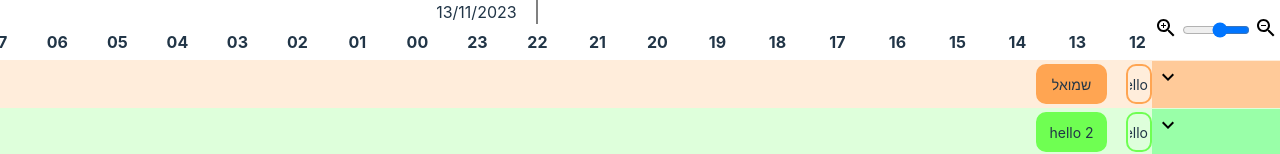
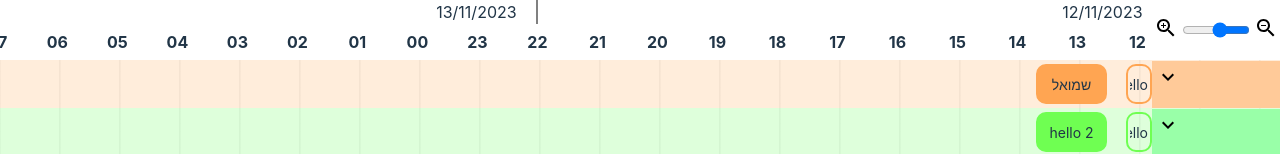
Before and after one commit to OdedVaalany/Gantt, a React (Vite) app: page / in a window 1280 px wide. Shown: the top 154 px of the page. Built offline with nearby package versions, Linux system fonts and the light colour scheme.

Commit message:
finish without icons

```diff
--- a/src/components/Gantt/Gantt.styled.ts
+++ b/src/components/Gantt/Gantt.styled.ts
@@ -6,6 +6,8 @@ export const GanttWrapper = styled.div`
   direction: rtl;
   position: relative;
   min-height: 100%;
+  background-image: linear-gradient(to left, #808080 0.5%, white 1%);
+  background-size: 60px 60px;
 
   #ganttBody {
     position: relative;
--- a/src/components/Gantt/Gantt.tsx
+++ b/src/components/Gantt/Gantt.tsx
@@ -3,6 +3,7 @@ import { GanttWrapper } from "./Gantt.styled";
 import GanttTimeLine from "../GanttTimeLine/GanttTimeLine";
 import {
   MIN,
+  getThisDay,
   nextScale,
   prevScale,
   toTimeFormat,
@@ -78,9 +79,15 @@ const Gantt: FC<GanttProps> = ({
   };
 
   window.onresize = () => setWidth(window.innerWidth);
-
+  console.log(((timeRange.start - getThisDay(timeRange.start)) / scale) % 60);
   return (
-    <GanttWrapper>
+    <GanttWrapper
+      style={{
+        backgroundPositionX: `${
+          (((timeRange.start - getThisDay(timeRange.start)) / scale) % 60) + 15
+        }px`,
+      }}
+    >
       <GanttTimeLine timeRange={timeRange} scale={scale} setScale={setScale} />
       <div onMouseMove={handleDrag} onWheel={handleZoom} id="ganttBody">
         {data.map((data: ganttRow, index: number) => (
--- a/src/components/GanttTimeLine/GanttTimeLine.styled.ts
+++ b/src/components/GanttTimeLine/GanttTimeLine.styled.ts
@@ -15,20 +15,17 @@ export const GanttTimeLineWrapper = styled.div`
     overflow: visible;
     transform: translateX(50%);
     z-index: 1;
-    justify-content: center;
-    display: flex;
     border: 1px solid gray;
     border-width: 0px 1px;
     padding: 0px 10px;
     box-sizing: border-box;
+    direction: rtl;
   }
 
   .days div {
     width: 100px;
     display: block;
     position: sticky;
-    left: 100px;
-    right: 100px;
   }
 
   .times {
--- a/src/components/GanttTimeLine/GanttTimeLine.tsx
+++ b/src/components/GanttTimeLine/GanttTimeLine.tsx
@@ -47,7 +47,13 @@ const GanttTimeLine: FC<GanttTimeLineProps> = ({
             width: `${DAY / scale}px`,
           }}
         >
-          <div>{toDayFormat(i)}</div>
+          <div
+            style={{
+              right: `${DAY / scale / 2}px`,
+            }}
+          >
+            {toDayFormat(i)}
+          </div>
         </div>
       );
     }
```
